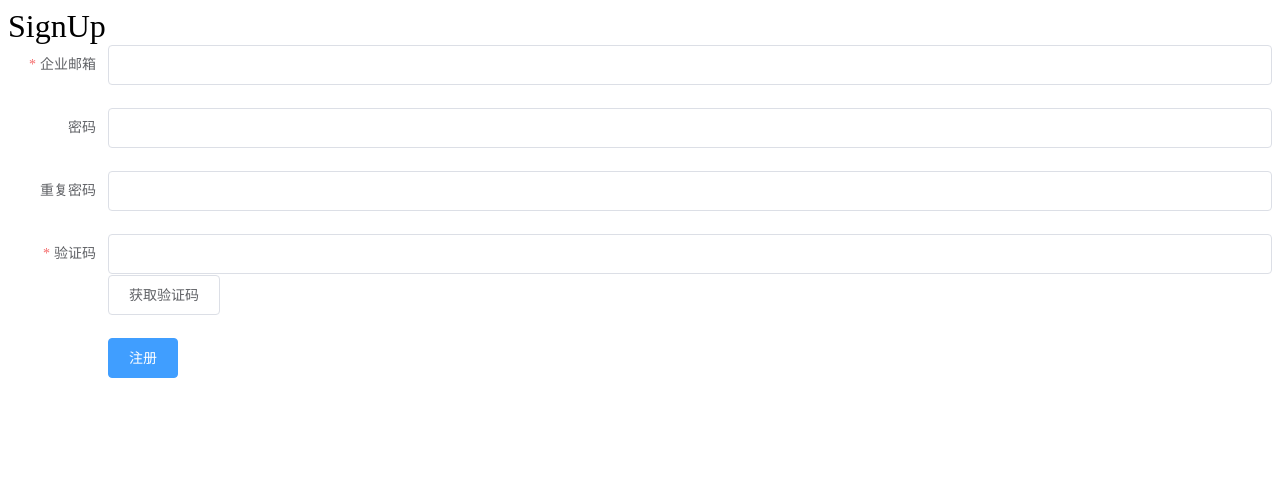
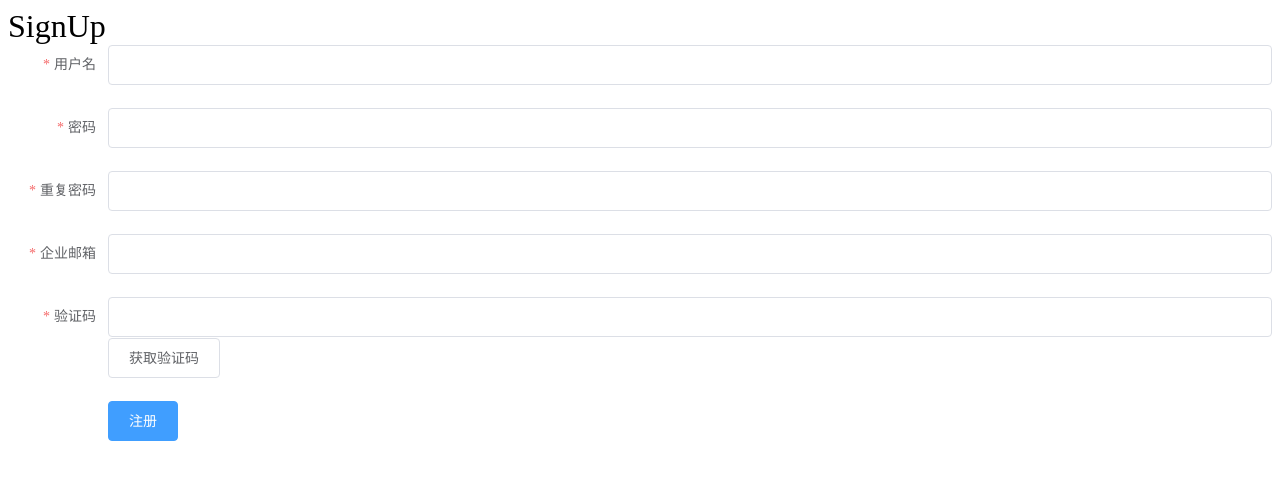
Before and after one commit to ECarry/itsm_admin, a Vue app in the folder frontend/: page /#/signup in a window 1280 px wide. Shown: the top 480 px of the page. Built offline with nearby package versions, Linux system fonts and the light colour scheme.

Commit message:
update login signup pages

```diff
--- a/frontend/src/views/login/components/SignUp.vue
+++ b/frontend/src/views/login/components/SignUp.vue
@@ -11,8 +11,8 @@
           label-width="100px"
           class="demo-ruleForm"
         >
-          <el-form-item label="企业邮箱" prop="email">
-            <el-input v-model="ruleForm.email"></el-input>
+          <el-form-item label="用户名" prop="username">
+            <el-input type="text" v-model="ruleForm.username"></el-input>
           </el-form-item>
 
           <el-form-item label="密码" prop="password">
@@ -29,6 +29,10 @@
               v-model="ruleForm.checkPass"
               autocomplete="off"
             ></el-input>
+          </el-form-item>
+
+          <el-form-item label="企业邮箱" prop="email">
+            <el-input v-model="ruleForm.email"></el-input>
           </el-form-item>
 
           <el-form-item label="验证码" prop="verifyCode">
@@ -53,6 +57,14 @@ import axios from "axios";
 export default {
   name: "SignUp",
   data() {
+    var validateUsername = (rule, value, callback) => {
+      axios.get("http://127.0.0.1:8000/user/verify/username/"+ this.ruleForm.username, {responseType: "json"})
+      .then((response) => {
+        if (response.data.count === 1){
+          callback(new Error("用户名已存在！"));
+        }
+      })
+    };
     var validatePass = (rule, value, callback) => {
       if (value === "") {
         callback(new Error("请输入密码"));
@@ -80,18 +92,23 @@ export default {
         })
         .then((response) => {
           if (response.data.count === 1) {
-            callback(new Error("邮箱已存在！"))
+            callback(new Error("邮箱已存在！"));
           }
         });
     };
     return {
       ruleForm: {
+        username: "",
         email: "",
         password: "",
         checkPass: "",
         verifyCode: "",
       },
       rules: {
+        username: [
+          {required: true, message: "请输入用户名", trigger: "blur"},
+          { validator: validateUsername, trigger: "blur"}
+        ],
         email: [
           { required: true, message: "请输入邮箱地址", trigger: "blur" },
           {
@@ -101,8 +118,12 @@ export default {
           },
           { validator: validateEmail, trigger: "blur" },
         ],
-        password: [{ validator: validatePass, trigger: "blur" }],
-        checkPass: [{ validator: validatePass2, trigger: "blur" }],
+        password: [
+          { required: true, validator: validatePass, trigger: "blur" },
+        ],
+        checkPass: [
+          { required: true, validator: validatePass2, trigger: "blur" },
+        ],
         verifyCode: [
           { required: true, message: "请输入验证码", trigger: "blue" },
         ],
@@ -111,10 +132,13 @@ export default {
   },
   methods: {
     submitForm(formName) {
+      console.log('click signup')
       this.$refs[formName].validate((valid) => {
+        console.log(valid)
         if (valid) {
           axios
             .post("http://127.0.0.1:8000/user/create/", {
+              username: this.ruleForm.username,
               email: this.ruleForm.email,
               password: this.ruleForm.password,
               checkPass: this.ruleForm.checkPass,
--- a/frontend/src/views/login/index.vue
+++ b/frontend/src/views/login/index.vue
@@ -1,7 +1,6 @@
 <template>
   <div class="login-container">
     <div class="login-form">
-
       <div class="title-container">Login</div>
 
       <div class="form-input">
@@ -16,11 +15,10 @@
             <el-input v-model="ruleForm.email"></el-input>
           </el-form-item>
 
-          <el-form-item label="密码" prop="pass">
+          <el-form-item label="密码" prop="password">
             <el-input
               type="password"
-              v-model="ruleForm.pass"
-              autocomplete="off"
+              v-model="ruleForm.password"
             ></el-input>
           </el-form-item>
 
@@ -35,48 +33,74 @@
   </div>
 </template>
 <script>
+import axios from "axios";
+
 export default {
-  name: 'Login',
-  data () {
+  name: "Login",
+  data() {
+    var validateEmail = (rule, value, callback) => {
+      axios
+        .get("http://127.0.0.1:8000/user/verify/email/" + this.ruleForm.email, {
+          responseType: "json",
+        })
+        .then((response) => {
+          if (response.data.count === 0) {
+            callback(new Error("邮箱不存在！"));
+          }
+        });
+    };
     return {
       ruleForm: {
-        email: '',
-        pass: ''
+        email: "",
+        password: "",
       },
       rules: {
         email: [
-          { required: true, message: '请输入邮箱地址', trigger: 'blur' },
+          { required: true, message: "请输入邮箱地址", trigger: "blur" },
           {
-            type: 'email',
-            message: '请输入正确的邮箱地址',
-            trigger: ['change']
-          }
+            type: "email",
+            message: "请输入正确的邮箱地址",
+            trigger: ["change", "blur"],
+          },
+          { validator: validateEmail, trigger: "blur" },
         ],
-        pass: [
-          { required: true, message: '请输入密码', trigger: 'blur' },
+        password: [
+          { required: true, message: "请输入密码", trigger: "blur" },
           {
             min: 8,
             max: 32,
-            message: '长度大于 8 小于32个字符',
-            trigger: 'blur'
-          }
-        ]
-      }
-    }
+            message: "长度大于 8 小于32个字符",
+            trigger: "blur",
+          },
+        ],
+      },
+    };
   },
   methods: {
-    submitForm (formName) {
+    submitForm(formName) {
       this.$refs[formName].validate((valid) => {
         if (valid) {
-          this.$router.push('/')
+          // 登录
+          axios
+            .post("login", {
+              email: this.ruleForm.email,
+              password: this.ruleForm.password,
+            })
+            .then((response) => {
+              console.log(response.data);
+              this.$router.push("/");
+            })
+            .catch((error) => {
+              console.log(error.response.data);
+            });
         } else {
-          console.log('error submit!!')
-          return false
+          console.log("error submit!!");
+          return false;
         }
-      })
-    }
-  }
-}
+      });
+    },
+  },
+};
 </script>
 <style>
 </style>
```
